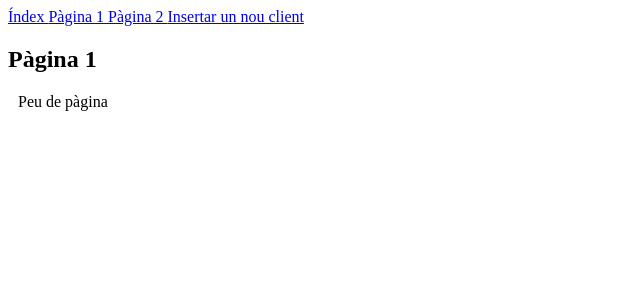
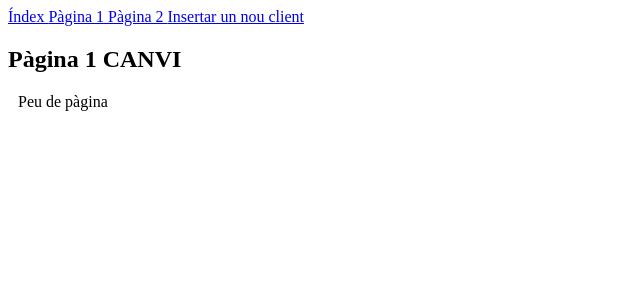
Before and after one commit to agabt/El-Juego-Del-Calamar, a PHP site: page /pagina1.php in a window 1280 px wide. Shown: the top 300 px of the page, without its empty margins (0-640 px from the left). Run offline with PHP 8.4, Linux system fonts and the light colour scheme.

Commit message:
Canvi Titols

```diff
--- a/insertar un nou client.php
+++ b/insertar un nou client.php
@@ -7,7 +7,7 @@
     <? include "includes/header.php" ?>
 
     <section>
-        <h1>Insertar un nou client</h1>
+        <h1>Insertar un nou client CANVI</h1>
     </section>
     <section>
         <form>
--- a/pagina1.php
+++ b/pagina1.php
@@ -6,7 +6,7 @@
 <body>
     <?php include "includes/header.php" ?>
     <section>
-        <h1>Pàgina 1</h1>
+        <h1>Pàgina 1 CANVI</h1>
     </section>
     <?php include "includes/footer.php" ?>
 </body>
```
